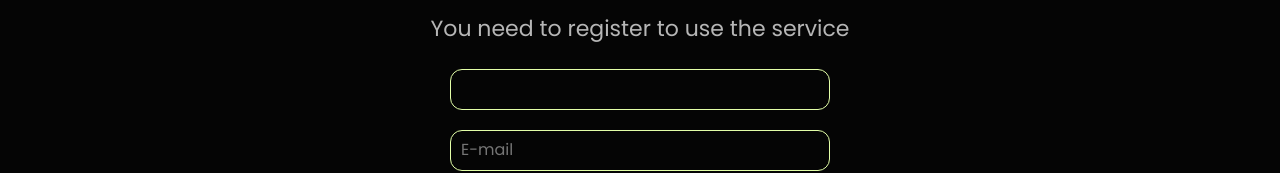
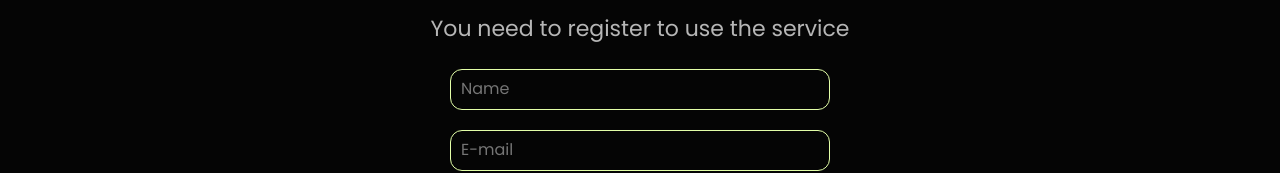
Before and after one commit to AnnaHort/HealthyHub, a React (Vite) app: page /HealthyHub/signup in a window 1280 px wide. Shown: the part 611-784 px from the top of the page. Built offline with nearby package versions, Linux system fonts and the light colour scheme.

Commit message:
fix placeholder="Name"

```diff
--- a/src/components/SignUpForm/SignUpRegister.jsx
+++ b/src/components/SignUpForm/SignUpRegister.jsx
@@ -85,7 +85,7 @@ const SignUpRegister = () => {
             return (
               <RegisterForm autoComplete="off">
                 <label htmlFor="name">
-                  <Input name="name" />
+                  <Input name="name" placeholder="Name" />
                   {errors.name && touched.name ? (
                     <div>{errors.name}</div>
                   ) : null}
```
